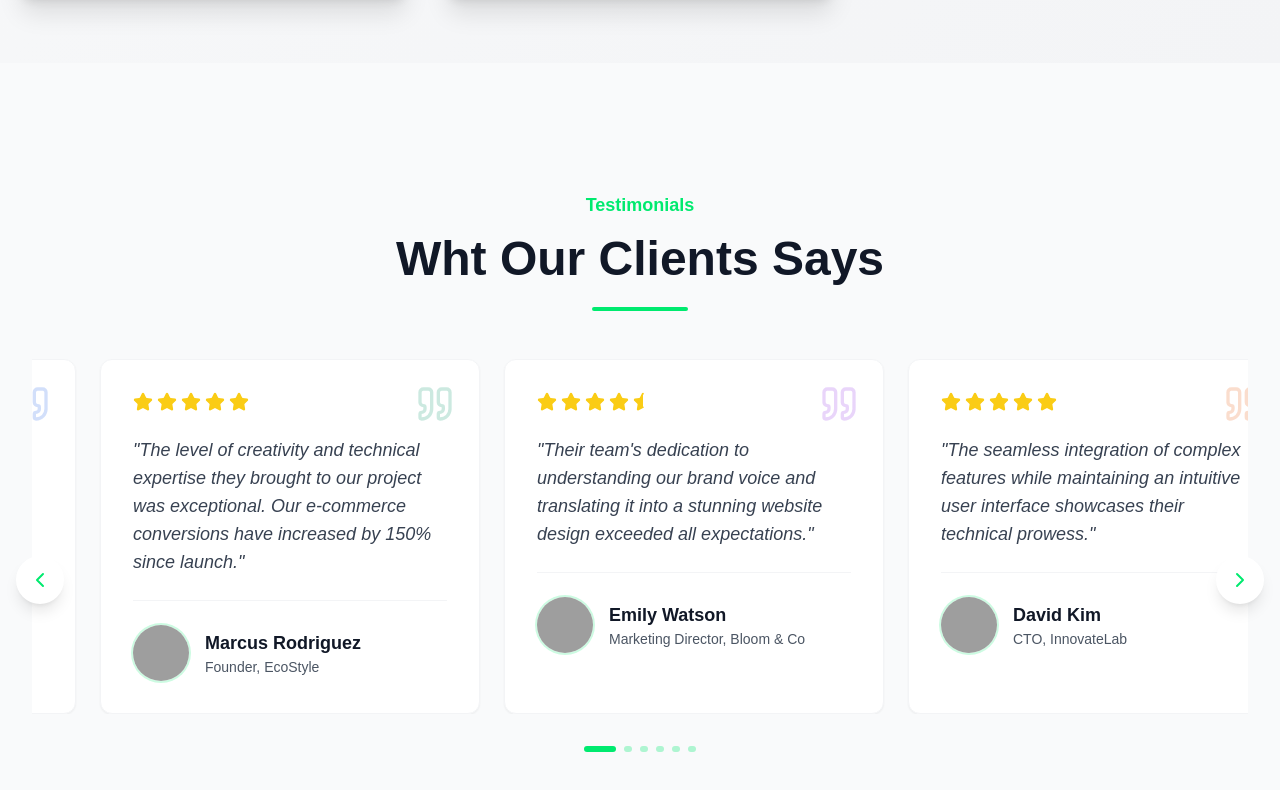
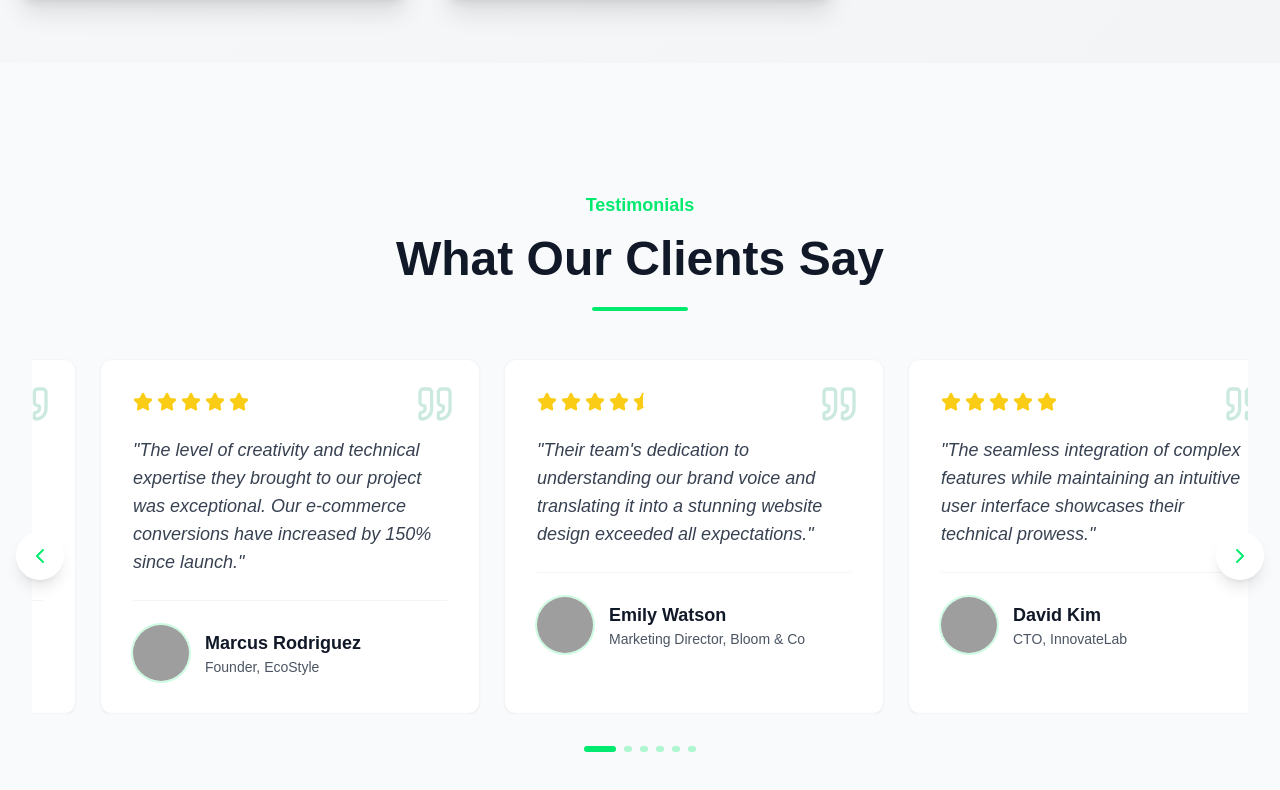
Before and after one commit to kendrekaran/zentor, a Next.js app: page / in a window 1280 px wide. Shown: the part 3287-4077 px from the top of the page. Built offline with nearby package versions, Linux system fonts and the light colour scheme; grey boxes are pictures that could not be loaded.

Commit message:
Updated Code

```diff
--- a/components/Testimonials.tsx
+++ b/components/Testimonials.tsx
@@ -3,7 +3,7 @@
 import { useRef, useState, useEffect } from "react"
 import { Card } from "@/components/ui/card"
 import { Quote, ChevronLeft, ChevronRight, Star, StarHalf } from "lucide-react"
-import { motion, AnimatePresence } from "framer-motion"
+import { motion } from "framer-motion"
 
 const testimonials = [
     {
@@ -54,63 +54,59 @@ const testimonials = [
         rating: 5,
         accent: "blue",
       },
+
 ]
 
 const accentColors = {
-  blue: "from-blue-500/10 to-transparent",
+  blue: "from-emerald-500/10 to-transparent",
   green: "from-emerald-500/10 to-transparent",
-  purple: "from-purple-500/10 to-transparent",
-  orange: "from-orange-500/10 to-transparent",
-  pink: "from-pink-500/10 to-transparent",
+  purple: "from-emerald-500/10 to-transparent",
+  orange: "from-emerald-500/10 to-transparent",
+  pink: "from-emerald-500/10 to-transparent",
 }
 
 const accentTextColors = {
-  blue: "text-blue-600 dark:text-blue-400",
+  blue: "text-emerald-600 dark:text-emerald-400",
   green: "text-emerald-600 dark:text-emerald-400",
-  purple: "text-purple-600 dark:text-purple-400",
-  orange: "text-orange-600 dark:text-orange-400",
-  pink: "text-pink-600 dark:text-pink-400",
+  purple: "text-emerald-600 dark:text-emerald-400",
+  orange: "text-emerald-600 dark:text-emerald-400",
+  pink: "text-emerald-600 dark:text-emerald-400",
 }
 
 export default function Testimonials() {
   const scrollContainerRef = useRef<HTMLDivElement>(null)
   const [activeIndex, setActiveIndex] = useState(0)
-  const [isHovering, setIsHovering] = useState(false)
-  const [isAutoPlaying, setIsAutoPlaying] = useState(true)
-  const autoPlayRef = useRef<NodeJS.Timeout | null>(null)
-
+  const [isScrolling, setIsScrolling] = useState(false)
 
   const extendedTestimonials = [...testimonials, ...testimonials, ...testimonials]
 
-
-
-
   const scroll = (direction: string) => {
-    if (scrollContainerRef.current) {
+    if (scrollContainerRef.current && !isScrolling) {
+      setIsScrolling(true)
       const container = scrollContainerRef.current
       const cardWidth = container.querySelector('.testimonial-card')?.clientWidth || 400
-      let newIndex = direction === 'left'
+      const newIndex = direction === 'left'
         ? (activeIndex - 1 + testimonials.length) % testimonials.length
         : (activeIndex + 1) % testimonials.length
 
       setActiveIndex(newIndex)
 
-      // Calculate the scroll position
       const scrollPosition = cardWidth * (newIndex + testimonials.length)
       container.scrollTo({
         left: scrollPosition,
         behavior: 'smooth'
       })
+
+      // Reset scrolling state after animation
+      setTimeout(() => setIsScrolling(false), 500)
     }
   }
 
-  // Handle scroll end and reset position
   const handleScroll = () => {
     if (scrollContainerRef.current) {
       const container = scrollContainerRef.current
       const cardWidth = container.querySelector('.testimonial-card')?.clientWidth || 400
 
-      // If we've scrolled past the middle set, jump back to the middle set without animation
       if (container.scrollLeft < cardWidth * testimonials.length) {
         container.style.scrollBehavior = 'auto'
         container.scrollLeft += cardWidth * testimonials.length
@@ -126,7 +122,6 @@ export default function Testimonials() {
   useEffect(() => {
     const container = scrollContainerRef.current
     if (container) {
-      // Initial scroll to middle set
       const cardWidth = container.querySelector('.testimonial-card')?.clientWidth || 400
       container.scrollLeft = cardWidth * testimonials.length
 
@@ -162,56 +157,34 @@ export default function Testimonials() {
         <motion.div
           initial={{ opacity: 0, y: 20 }}
           whileInView={{ opacity: 1, y: 0 }}
-          transition={{ duration: 0.6 }}
+          transition={{ duration: 0.4 }}
           className="text-center mb-10">
           <h2 className="text-lg font-semibold text-[#00EA6F] dark:text-[#00EA6F] mb-4">
             Testimonials
           </h2>
           <h3 className="text-4xl md:text-5xl font-bold text-gray-900 dark:text-white mb-6">
-            Wht Our Clients Says
+            What Our Clients Say
           </h3>
           <div className="w-24 h-1 bg-[#00EA6F] mx-auto rounded-full"></div>
         </motion.div>
 
         {/* Testimonials Container */}
-        <div
-          className="relative px-0 md:px-4"
-          onMouseEnter={() => {
-            setIsHovering(true)
-            setIsAutoPlaying(false)
-          }}
-          onMouseLeave={() => {
-            setIsHovering(false)
-            setIsAutoPlaying(true)
-          }}
-        >
+        <div className="relative px-0 md:px-4">
           {/* Navigation Buttons */}
-          <AnimatePresence>
-            <motion.button
-              initial={{ opacity: 0, x: 20 }}
-              animate={{ opacity: 1, x: 0 }}
-              exit={{ opacity: 0, x: 20 }}
-              onClick={() => {
-                scroll('left')
-                setIsAutoPlaying(false)
-              }}
-              className="hidden md:block absolute left-0 top-1/2 -translate-y-1/2 z-10 bg-white dark:bg-[#001E2F] rounded-full p-3 shadow-lg transition-all duration-300 hover:scale-110"
+          <button
+            onClick={() => scroll('left')}
+            disabled={isScrolling}
+            className="hidden md:block absolute left-0 top-1/2 -translate-y-1/2 z-10 bg-white dark:bg-[#001E2F] rounded-full p-3 shadow-lg transition-all duration-200 hover:scale-105 disabled:opacity-50 disabled:cursor-not-allowed"
           >
             <ChevronLeft className="w-6 h-6 text-[#00EA6F]" />
-            </motion.button>
-            <motion.button
-              initial={{ opacity: 0, x: -20 }}
-              animate={{ opacity: 1, x: 0 }}
-              exit={{ opacity: 0, x: -20 }}
-              onClick={() => {
-                scroll('right')
-                setIsAutoPlaying(false)
-              }}
-              className="hidden md:block absolute right-0 top-1/2 -translate-y-1/2 z-10 bg-white dark:bg-[#001E2F] rounded-full p-3 shadow-lg transition-all duration-300 hover:scale-110"
+          </button>
+          <button
+            onClick={() => scroll('right')}
+            disabled={isScrolling}
+            className="hidden md:block absolute right-0 top-1/2 -translate-y-1/2 z-10 bg-white dark:bg-[#001E2F] rounded-full p-3 shadow-lg transition-all duration-200 hover:scale-105 disabled:opacity-50 disabled:cursor-not-allowed"
           >
             <ChevronRight className="w-6 h-6 text-[#00EA6F]" />
-            </motion.button>
-          </AnimatePresence>
+          </button>
 
           {/* Testimonials Scroll Container */}
           <div
@@ -221,39 +194,34 @@ export default function Testimonials() {
           >
             {extendedTestimonials.map((testimonial, index) => (
               <motion.div
-                initial={{ opacity: 0, x: 50 }}
-                whileInView={{ opacity: 1, x: 0 }}
-                transition={{ duration: 0.5, delay: index * 0.1 }}
+                initial={{ opacity: 0 }}
+                whileInView={{ opacity: 1 }}
+                transition={{ duration: 0.3 }}
                 key={index}
                 className="testimonial-card flex-none w-[85vw] md:w-[380px] snap-center"
               >
-                <Card className="relative h-full p-6 md:p-8 bg-white dark:bg-[#001E2F] border border-gray-100 dark:border-gray-800 shadow-sm hover:shadow-xl transition-all duration-300 overflow-hidden group">
-                  {/* Accent Background */}
-                  <div className={`absolute top-0 right-0 w-2/3 h-full bg-gradient-to-l ${accentColors[testimonial.accent as keyof typeof accentColors]} opacity-0 group-hover:opacity-100 transition-opacity duration-500`} />
+                <Card className="relative h-full p-6 md:p-8 bg-white dark:bg-[#001E2F] border border-gray-100 dark:border-gray-800 shadow-sm hover:shadow-md transition-all duration-200 overflow-hidden group">
+                  <div className={`absolute top-0 right-0 w-2/3 h-full bg-gradient-to-l ${accentColors[testimonial.accent as keyof typeof accentColors]} opacity-0 group-hover:opacity-100 transition-opacity duration-300`} />
 
-                  {/* Quote mark */}
                   <div className="absolute top-6 right-6">
                     <Quote className={`w-8 h-8 md:w-10 md:h-10 ${accentTextColors[testimonial.accent as keyof typeof accentTextColors]} opacity-20`} />
                   </div>
 
-                  {/* Content */}
                   <div className="relative space-y-4 md:space-y-6">
-                    {/* Rating */}
                     <div className="flex gap-1">
                       {renderRating(testimonial.rating)}
                     </div>
 
                     <p className="text-base md:text-lg text-gray-700 dark:text-gray-300 italic leading-relaxed">
-                      "{testimonial.content}"
+                      &quot;{testimonial.content}&quot;
                     </p>
 
-                    {/* Profile */}
                     <div className="flex items-center gap-3 md:gap-4 pt-4 md:pt-6 border-t border-gray-100 dark:border-gray-800">
                       <div className="relative h-12 w-12 md:h-14 md:w-14 rounded-full overflow-hidden ring-2 ring-[#00EA6F]/20">
                         <img
                           src={testimonial.image}
                           alt={testimonial.name}
-                          className="object-cover w-full h-full transition-transform duration-300 group-hover:scale-110"
+                          className="object-cover w-full h-full transition-transform duration-200 group-hover:scale-105"
                         />
                       </div>
                       <div>
@@ -277,7 +245,8 @@ export default function Testimonials() {
               <button
                 key={index}
                 onClick={() => {
-                  if (scrollContainerRef.current) {
+                  if (scrollContainerRef.current && !isScrolling) {
+                    setIsScrolling(true)
                     const cardWidth = scrollContainerRef.current.querySelector('.testimonial-card')?.clientWidth || 400
                     const scrollPosition = cardWidth * (index + testimonials.length)
                     scrollContainerRef.current.scrollTo({
@@ -285,14 +254,15 @@ export default function Testimonials() {
                       behavior: 'smooth'
                     })
                     setActiveIndex(index)
-                    setIsAutoPlaying(false)
+                    setTimeout(() => setIsScrolling(false), 500)
                   }
                 }}
-                className={`h-1.5 rounded-full transition-all duration-300 ${
+                disabled={isScrolling}
+                className={`h-1.5 rounded-full transition-all duration-200 ${
                   index === activeIndex
                     ? 'w-8 bg-[#00EA6F]'
                     : 'w-2 bg-[#00EA6F]/30 hover:bg-[#00EA6F]/50'
-                }`}
+                } disabled:cursor-not-allowed`}
                 aria-label={`Go to testimonial ${index + 1}`}
               />
             ))}
```
Lines whose indentation alone changed are shown as unchanged.
